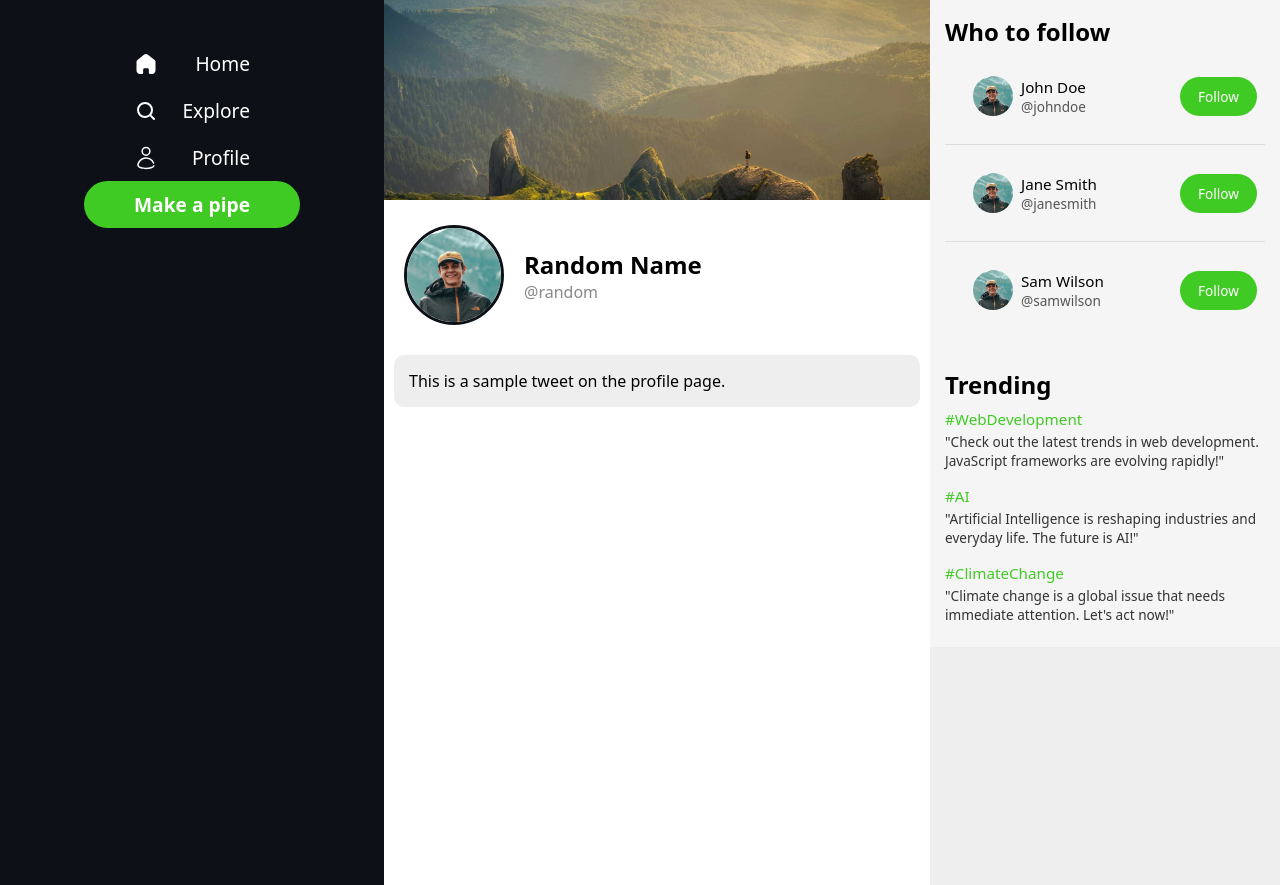
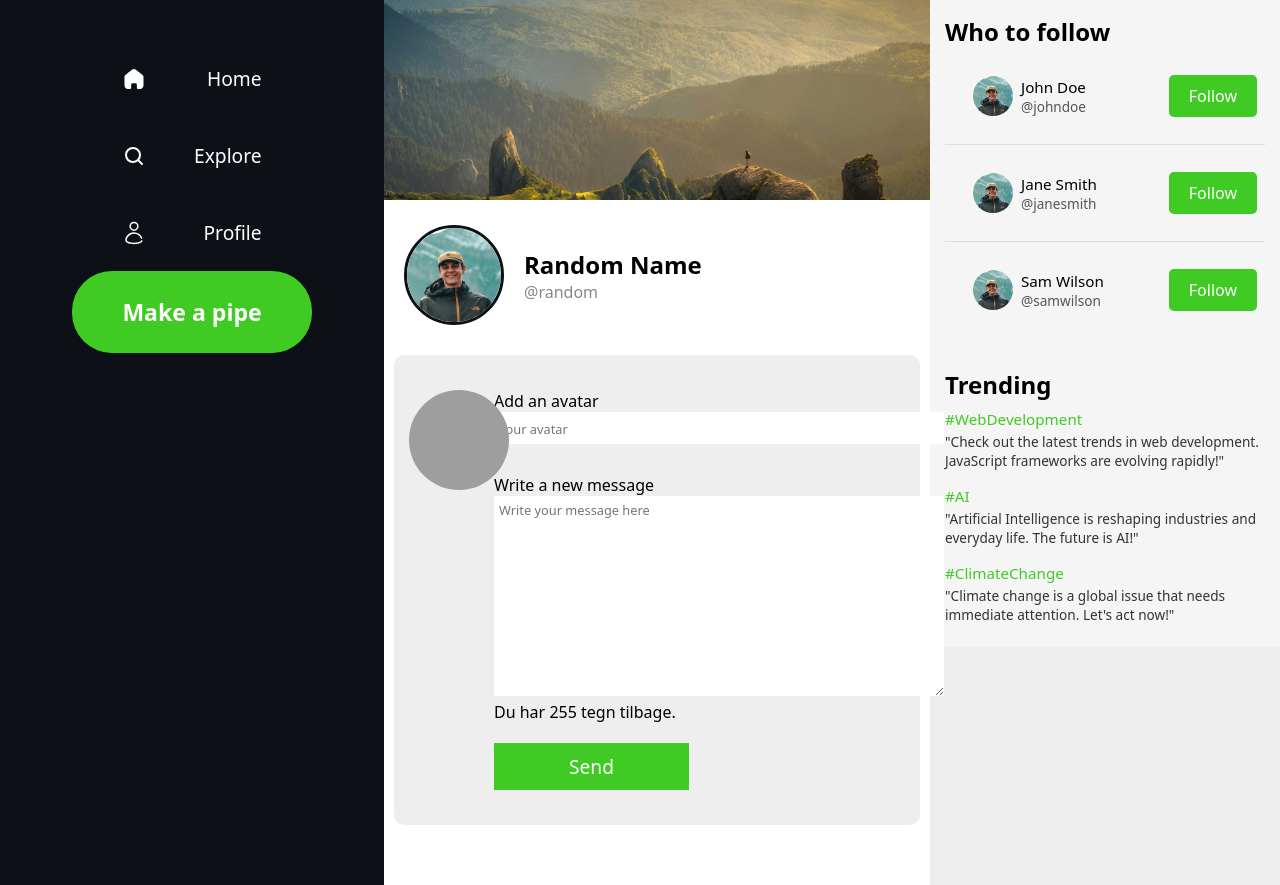
Before and after one commit to Lucaklaeoe/Pipper, a PHP site: page /profile.html in a window 1280 px wide. Run offline with PHP 8.4, Linux system fonts and the light colour scheme; grey boxes are pictures that could not be loaded.

Commit message:
Lavet lidt på profile, og små ændringer

```diff
--- a/index.html
+++ b/index.html
@@ -15,19 +15,19 @@
                 <svg class="navbaricon" viewBox="0 0 24 24" id="home">
                     <path class="navbaricon" d="M6.64373233,18.7821107 L6.64373233,15.7152449 C6.64371685,14.9380902 7.27567036,14.3067075 8.05843544,14.3018198 L10.9326107,14.3018198 C11.7188748,14.3018198 12.3562677,14.9346318 12.3562677,15.7152449 L12.3562677,15.7152449 L12.3562677,18.7732212 C12.3562498,19.4472781 12.9040221,19.995083 13.5829406,20 L15.5438266,20 C16.4596364,20.0023291 17.3387522,19.6427941 17.9871692,19.0007051 C18.6355861,18.3586161 19,17.4867541 19,16.5775231 L19,7.86584638 C19,7.13138763 18.6720694,6.43471253 18.1046183,5.96350064 L11.4429783,0.674268354 C10.2785132,-0.250877524 8.61537279,-0.22099178 7.48539114,0.745384082 C7.48539114,0.745384082 0.967012253,5.96350064 0.967012253,5.96350064 C0.37274068,6.42082162 0.0175522924,7.11956262 0,7.86584638 L0,16.5686336 C0,18.463707 1.54738155,20 3.45617342,20 L5.37229029,20 C5.69917279,20.0023364 6.01348703,19.8750734 6.24547302,19.6464237 C6.477459,19.417774 6.60792577,19.1066525 6.60791706,18.7821107 L6.64373233,18.7821107 Z" transform="translate(2.5 2)"></path>
                 </svg>
-                <a href="index.html">Home</a>
+                <a href="./index.html">Home</a>
             </li>
             <li>
                 <svg class="navbaricon" viewBox="0 0 24 24" id="search">
                       <path d="m20.71 19.29-3.4-3.39A7.92 7.92 0 0 0 19 11a8 8 0 1 0-8 8 7.92 7.92 0 0 0 4.9-1.69l3.39 3.4a1 1 0 0 0 1.42 0 1 1 0 0 0 0-1.42zM5 11a6 6 0 1 1 6 6 6 6 0 0 1-6-6z"></path>
                   </svg>
-                <a href="explore.html">Explore</a>
+                <a href="./explore.html">Explore</a>
             </li>
             <li>
                 <svg class="navbaricon" viewBox="0 0 32 32" id="people">
                     <path d="M16,13.29A6.15,6.15,0,1,0,9.86,7.14,6.15,6.15,0,0,0,16,13.29ZM16,3a4.15,4.15,0,1,1-4.14,4.14A4.15,4.15,0,0,1,16,3ZM27.38,26.81C26.18,29.9,20.72,31,16,31S5.82,29.9,4.62,26.81c-.64-1.65-.07-4.1,1.49-6.39A12.11,12.11,0,0,1,16,15a12.24,12.24,0,0,1,10.91,7.25,1,1,0,1,1-1.82.81A10.37,10.37,0,0,0,16,17a10.09,10.09,0,0,0-8.23,4.55c-1.34,1.95-1.61,3.72-1.29,4.54C7.14,27.78,11.14,29,16,29s8.86-1.22,9.52-2.91a1,1,0,0,1,1.86.72Z"></path>
                   </svg>
-                <a href="profile.html">Profile</a>
+                <a href="./profile.html">Profile</a>
             </li>
             <li class="make_a_pipe">
                 <a href="./newpip.html"><h5>Make a pipe</h5></a>
--- a/profile-style.css
+++ b/profile-style.css
@@ -1,4 +1,3 @@
-/*styles*/
 *{
     padding: 0;
     margin: 0;
@@ -19,11 +18,10 @@ body{
     --color_standard_hover: #121821;
     --color_border: #333;
     --color_elements: #40cb24;
-    --color_elements_hover: #36ad1f;
+    --color_elements_hover: #24930e;
     --color_bg:#eeeeee;
     --color_tweetbg:#eeeeee;
 
-    /* Text */
    /* Text */
    --text_color: white;
    --text_color_pip: black;
@@ -34,7 +32,9 @@ body{
    --text_title: 2em;
    --font: system-ui, -apple-system, BlinkMacSystemFont, 'Segoe UI', Roboto, Oxygen, Ubuntu, Cantarell, 'Open Sans', 'Helvetica Neue', sans-serif;
 }
-/* nav */
+
+
+/* Sidebar Nav */
 aside{
     position: fixed;
     width: 30%;
@@ -57,7 +57,7 @@ aside ul li{
     height: fit-content;
     gap: 20px;
     border-radius: 40px;
-    padding: 10px 50px;
+    padding: 25px 50px;
 }
 aside ul li:hover{
     background: var(--color_standard_hover);
@@ -68,6 +68,7 @@ aside ul li a{
     font-size: var(--text_size_standard);
     font-family: var(--font);
 }
+
 .navbaricon{
     width: 24px;
     height: 24px;
@@ -88,12 +89,16 @@ aside ul li a{
     font-family: var(--font);
 }
 
-/* profile */
+
+
+/* Profile Page */
+
+/* Profile - Middle Section*/
 .profile-page {
   display: flex;
   position: relative;
-  left: 30%; /* Align next to the sidebar */
-  width: 70%; /* Fills the remaining space */
+  left: 30%;
+  width: 70%;
   height: 100vh;
 }
 
@@ -141,6 +146,8 @@ aside ul li a{
   border-radius: 10px;
 }
 
+/* Profile - Right Section*/
+
 .profile-right {
     display: flex;
     flex-direction: column;
@@ -185,17 +192,24 @@ aside ul li a{
 }
 
 .follow-btn {
-    padding: 10px 18px;
-    background-color: var(--color_elements);
-    color: white;
-    border: none;
-    border-radius: 20px;
-    font-size: 0.85em;
+  background-color: var(--color_elements);
+  color: white;
+  border: none;
+  padding: 10px 20px;
+  font-size: 16px;
+  cursor: pointer;
+  border-radius: 5px;
+  transition: background-color 0.3s ease;
 }
-.follow-btn:hover {
-    cursor: pointer;
-    background-color: var(--color_elements_hover);
+
+.follow-btn:active {
+  background-color: #1176b3;
 }
+
+.followed {
+  background-color: var(--color_elements_hover);
+}
+
 .trending-tweet {
     padding: 8px 0;
 }
@@ -212,34 +226,103 @@ aside ul li a{
     color: #333;
 }
 
-/*
-.suggestions,
-.trending {
-  margin-bottom: 20px;
+/* Form */
+
+form {
+display: flex;
+  flex-direction: column;
+  color: var(--text_color_pip);
+  font-size: var(--text_size_pip);
+  font-family: var(--font);
+  border: var(--border);
+  border-radius: var(--border_radius);
+  padding: 20px;
+  margin-top: 20px;
+  width: 300px;
+  height: fit-content;
+  position: relative;
+
 }
 
-.suggestions h3,
-.trending h3 {
-  font-size: 18px;
-  margin-bottom: 10px;
+form input{
+  border: var(--border);
+  border-radius: var(--border_radius);
+  color: var(--text_color_pip);
+  font-size: var(--text_size_pip);
+  font-family: var(--font);
+  padding: 5px;
 }
-
-.suggestions {
-  border-bottom: 1px solid #333;
+form textarea{
+  border: var(--border);
+  border-radius: var(--border_radius);
+  color: var(--text_color_pip);
+  font-size: var(--text_size_pip);
+  font-family: var(--font);
+  padding: 5px;
 }
-
-.trending {
-  border-bottom: 1px solid #333;
+form input::placeholder{
+  font-size: var(--placeholder_text);
 }
-
-.suggestions .account,
-.trending .trend {
-  padding: 10px 0;
-  border-top: 1px solid #333;
+form textarea::placeholder{
+  font-size: var(--placeholder_text);
 }
-
-.account-image {
-width: 50px;
-border-radius: 50%;
+form img{
+  width: 100px;
+  height: 100px;
+  border-radius: 50%;
+  position: absolute;
+  left: 0;
+  top: 0;
 }
- */
+.avatar_input{
+ margin-left:65px;
+ margin-top: -20px;
+ margin-bottom: 30px;
+}
+.avatar_input input{
+  width: 450px;
+}
+.text_input{
+  margin-left:65px;
+}
+.text_input textarea{
+  width: 450px;
+  height: 200px;
+  max-width: 450px;
+  max-height: 200px;
+  min-width: 450px;
+  min-height: 200px;
+}
+.material-symbols-outlined {
+font-variation-settings:
+'FILL' ,
+'wght' 400,
+'GRAD' 0,
+'opsz' 40;
+  position: absolute;
+  transition: transform 1.5s ease;
+  z-index: -1;
+  bottom: 40px;
+  margin-left: 65px;
+}
+.submit{
+  background-color:var(--color_elements);
+  color: var(--text_color);
+  font-size: var(--text_size_standard);
+  font-family: var(--font);
+  padding: 5px;
+  border-radius: var(--border_radius);
+  margin-top: 20px;
+  margin-left: 65px;
+  padding-left:50px;
+  padding-right: 50px;
+  padding-top: 10px;
+  padding-bottom: 10px;
+}
+.submit:hover{
+  background-color:var(--color_elements_hover);
+  cursor: pointer;
+}
+.material-symbols-outlined.move {
+  transform: translateX(1000px);
+}
--- a/profile.html
+++ b/profile.html
@@ -4,6 +4,7 @@
     <meta charset="UTF-8">
     <meta name="viewport" content="width=device-width, initial-scale=1.0">
     <link rel="stylesheet" href="profile-style.css">
+
     <title>Profile</title>
 </head>
 
@@ -14,22 +15,22 @@
                 <svg class="navbaricon" viewBox="0 0 24 24" id="home">
                     <path class="navbaricon" d="M6.64373233,18.7821107 L6.64373233,15.7152449 C6.64371685,14.9380902 7.27567036,14.3067075 8.05843544,14.3018198 L10.9326107,14.3018198 C11.7188748,14.3018198 12.3562677,14.9346318 12.3562677,15.7152449 L12.3562677,15.7152449 L12.3562677,18.7732212 C12.3562498,19.4472781 12.9040221,19.995083 13.5829406,20 L15.5438266,20 C16.4596364,20.0023291 17.3387522,19.6427941 17.9871692,19.0007051 C18.6355861,18.3586161 19,17.4867541 19,16.5775231 L19,7.86584638 C19,7.13138763 18.6720694,6.43471253 18.1046183,5.96350064 L11.4429783,0.674268354 C10.2785132,-0.250877524 8.61537279,-0.22099178 7.48539114,0.745384082 C7.48539114,0.745384082 0.967012253,5.96350064 0.967012253,5.96350064 C0.37274068,6.42082162 0.0175522924,7.11956262 0,7.86584638 L0,16.5686336 C0,18.463707 1.54738155,20 3.45617342,20 L5.37229029,20 C5.69917279,20.0023364 6.01348703,19.8750734 6.24547302,19.6464237 C6.477459,19.417774 6.60792577,19.1066525 6.60791706,18.7821107 L6.64373233,18.7821107 Z" transform="translate(2.5 2)"></path>
                 </svg>
-                <a href="#">Home</a>
+                <a href="./index.html">Home</a>
             </li>
             <li>
                 <svg class="navbaricon" viewBox="0 0 24 24" id="search">
                       <path d="m20.71 19.29-3.4-3.39A7.92 7.92 0 0 0 19 11a8 8 0 1 0-8 8 7.92 7.92 0 0 0 4.9-1.69l3.39 3.4a1 1 0 0 0 1.42 0 1 1 0 0 0 0-1.42zM5 11a6 6 0 1 1 6 6 6 6 0 0 1-6-6z"></path>
                   </svg>
-                <a href="#">Explore</a>
+                <a href="./explore.html">Explore</a>
             </li>
             <li>
                 <svg class="navbaricon" viewBox="0 0 32 32" id="people">
                     <path d="M16,13.29A6.15,6.15,0,1,0,9.86,7.14,6.15,6.15,0,0,0,16,13.29ZM16,3a4.15,4.15,0,1,1-4.14,4.14A4.15,4.15,0,0,1,16,3ZM27.38,26.81C26.18,29.9,20.72,31,16,31S5.82,29.9,4.62,26.81c-.64-1.65-.07-4.1,1.49-6.39A12.11,12.11,0,0,1,16,15a12.24,12.24,0,0,1,10.91,7.25,1,1,0,1,1-1.82.81A10.37,10.37,0,0,0,16,17a10.09,10.09,0,0,0-8.23,4.55c-1.34,1.95-1.61,3.72-1.29,4.54C7.14,27.78,11.14,29,16,29s8.86-1.22,9.52-2.91a1,1,0,0,1,1.86.72Z"></path>
                   </svg>
-                <a href="#">Profile</a>
+                <a href="./profile.html">Profile</a>
             </li>
             <li class="make_a_pipe">
-                <h5>Make a pipe</h5>
+                <a href="./newpip.html"><h5>Make a pipe</h5></a>
             </li>
         </ul>
     </aside>
@@ -51,7 +52,29 @@
       <div class="profile-tweets">
         <!-- Sample Tweet -->
         <div class="tweet">
-          <p>This is a sample tweet on the profile page.</p>
+            <form>
+                <img
+                    src="https://api.dicebear.com/9.x/adventurer/svg?seed=Brian"
+                    alt="avatar" />
+                    <div class="avatar_input">
+                        <label for="avatar"></label>
+                        <p>Add an avatar</p>
+                        <input type="avatar" id="avatar" name="avatar" placeholder="Your avatar">
+                    </div>
+                    <div class="text_input">
+                        <label for="title"></label>
+                        <p>Write a new message</p>
+                        <textarea class="text" type="text" id="text" name="text" placeholder="Write your message here" oninput="updateCharCount()" maxlength="255"></textarea>
+                        <p>Du har <span id="countdown">255</span> tegn tilbage.</p>
+                    </div>
+
+                <span class="material-symbols-outlined" id="material-symbols-outlined">
+                    mail
+                </span>
+                <button class="submit" id="submit">Send</button>
+            </form>
+
+            <script src="./script/script_form.js"></script>
         </div>
       </div>
     </div>
@@ -115,4 +138,22 @@
     </div>
   </div>
 </body>
+
+<script>
+document.querySelectorAll(".follow-btn").forEach(button => {
+    button.addEventListener("click", function() {
+        this.classList.toggle("followed");
+        if (this.classList.contains("followed")) {
+            this.textContent = "Followed";
+            this.style.backgroundColor = "var(--color_elements_hover)";
+            this.style.fontWeight = "600";
+        } else {
+            this.textContent = "Follow";
+            this.style.backgroundColor = "";
+            this.style.fontWeight = "normal";
+        }
+    });
+});
+
+</script>
 </html>
```
